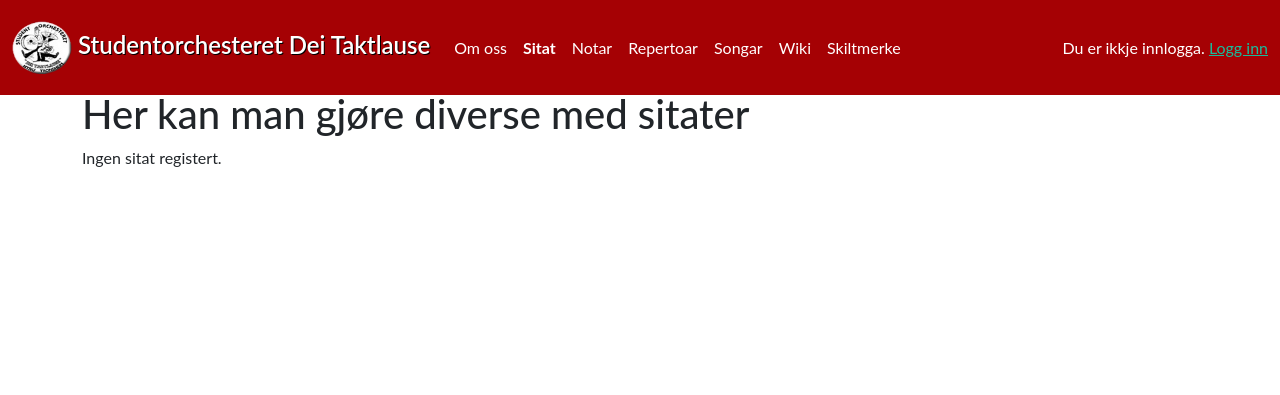
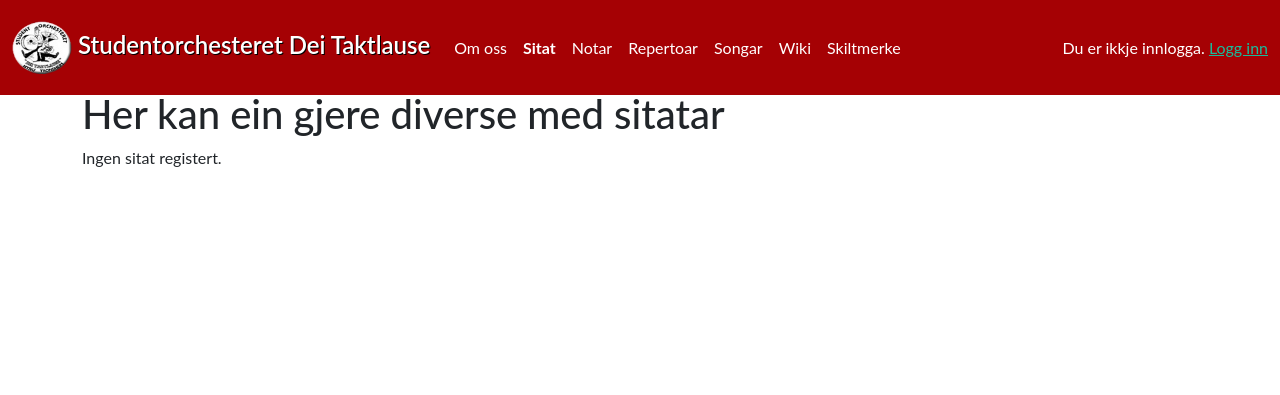
Before and after one commit to sigurdo/mytaktlausvev_website_source, a Django app: page /sitat/ in a window 1280 px wide. Shown: the top 395 px of the page. Run offline with Django 3.2, Linux system fonts and the light colour scheme; data that the repository does not hold is empty; style sheets or scripts are compiled from the project's sources; some libraries are stand-ins or nearby versions.

Commit message:
Endra teksten i tittelen på Sitat-sida til nynorsk

```diff
--- a/site/quotes/templates/quotes/base.html
+++ b/site/quotes/templates/quotes/base.html
@@ -1,7 +1,7 @@
 {% extends "base.html" %}
 
 {% block page %}
-<h2>Her kan man gjøre diverse med sitater</h2>
+<h2>Her kan ein gjere diverse med sitatar</h2>
 {% block content %}
 {% endblock %}
 {% endblock %}
```
